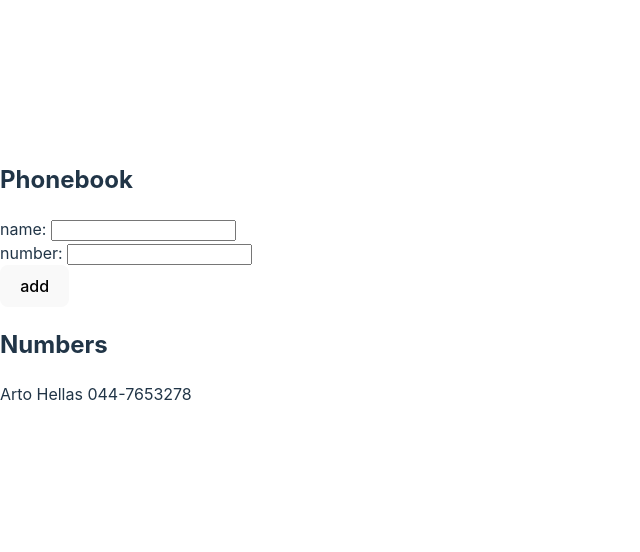
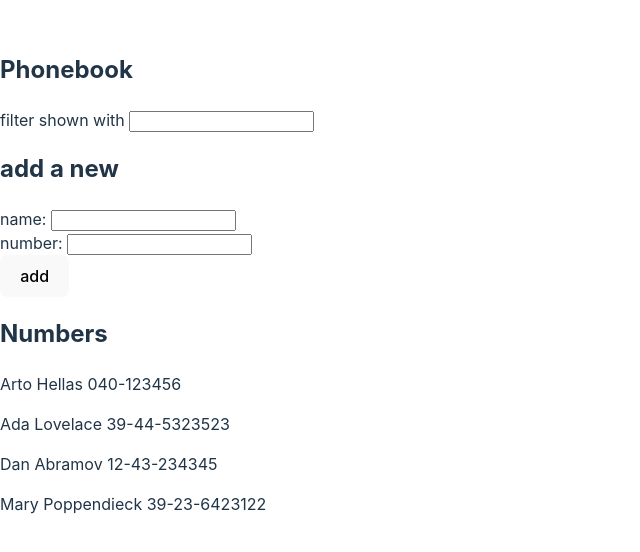
Before and after one commit to Nasretulla/osa2, a React (Vite) app in the folder puhelinluettelo/: page / in a window 1280 px wide. Shown: the part 118-670 px from the top of the page, without its empty margins (0-640 px from the left). Built offline with nearby package versions, Linux system fonts and the light colour scheme.

Commit message:
2.9* puhelinluettelo step4

```diff
--- a/puhelinluettelo/src/App.jsx
+++ b/puhelinluettelo/src/App.jsx
@@ -1,72 +1,82 @@
-import { useState } from 'react'
+import { useState } from "react";
 
 const App = () => {
   const [persons, setPersons] = useState([
-    { name: 'Arto Hellas', numero: "044-7653278"},
+    { name: 'Arto Hellas', numero: '040-123456' },
+    { name: 'Ada Lovelace', numero: '39-44-5323523' },
+    { name: 'Dan Abramov', numero: '12-43-234345' },
+    { name: 'Mary Poppendieck', numero: '39-23-6423122' }
 
-  ])
-  const [newName, setNewName] = useState('')
-  const [number, setNumber] = useState('')
+  ]);
+  const [newName, setNewName] = useState("");
+  const [number, setNumber] = useState("");
+  const [find, setFind] = useState("");
 
   const handleNameChange = (event) => {
     console.log(event.target.value);
     setNewName(event.target.value);
+  };
+  const handleNumberchange = (event) => {
+    console.log(event.target.value);
+    setNumber(event.target.value);
+  };
 
-  }
-  const handleNumberchange = (event) =>{
-    console.log(event.target.value)
-    setNumber(event.target.value)
+  const handleFindChange= (event) =>{
+    console.log(event.target.value);
+    setFind(event.target.value);
 
   }
 
-  const addPerson =(event)=>{
-    event.preventDefault()
-   if(persons.some(person => person.name === newName)){
-      window.alert(`${newName} is already added to phonebook`)
+  const addPerson = (event) => {
+    event.preventDefault();
+    if (persons.some((person) => person.name === newName)) {
+      window.alert(`${newName} is already added to phonebook`);
+    } else {
+      const uusHenkilo = { name: newName, numero: number };
+      setPersons(persons.concat(uusHenkilo));
+      setNewName("");
     }
-    else {
-      const uusHenkilo = {name: newName, numero: number}
-      setPersons(persons.concat(uusHenkilo))
-      setNewName('')
+  };
 
-    }
+  const addNumber = (event) => {
+    event.preventDefault();
+    const uusNumber = { name: newName, numero: number };
+    setPersons(persons.concat(uusNumber));
+    setNewName("");
+    setNumber("");
+  };
 
-  }
+ const findPerson = persons.filter((person) =>
+ person.name.toLowerCase().includes(find.toLocaleLowerCase())
 
-  const addNumber = (event)=>{
-    event.preventDefault();
-    const uusNumber = { name: newName, numero: number}
- setPersons(persons.concat(uusNumber));
- setNewName('');
- setNumber('');
-
-
-  }
+ )
 
   return (
     <div>
-      <h2>Phonebook</h2>
+    <h2>Phonebook</h2>
+    <div>
+      filter shown with <input onChange={handleFindChange}></input>
+    </div>
+      <h2>add a new </h2>
       <form onSubmit={addPerson}>
         <div>
-          name: <input value={newName} onChange={handleNameChange}  />
-
+          name: <input value={newName} onChange={handleNameChange} />
         </div>
         <div>
-          number: <input value={number} onChange={handleNumberchange}/>
-          </div>
+          number: <input value={number} onChange={handleNumberchange} />
+        </div>
         <div>
-          <button  type="submit">add</button>
+          <button type="submit">add</button>
         </div>
       </form>
       <h2>Numbers</h2>
-      {persons.map((henkilo) => (
-      <p key={henkilo.name}>{henkilo.name} {henkilo.numero}</p>
+      {findPerson.map((henkilo) => (
+        <p key={henkilo.name}>
+          {henkilo.name} {henkilo.numero}
+        </p>
+      ))}
+    </div>
+  );
+};
 
-      ))}
-
-    </div>
-  )
-
-}
-
-export default App
+export default App;
```
